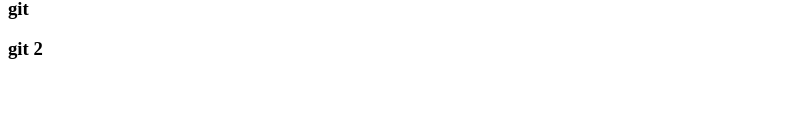
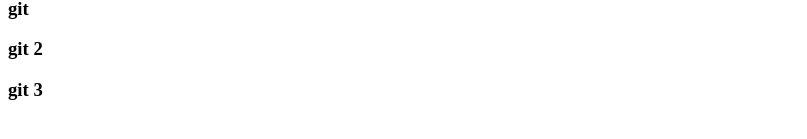
Before and after one commit to shravankumar512/sample, an Angular app: page / in a window 1280 px wide. Shown: the part 405-544 px from the top of the page, without its empty margins (0-807 px from the left). Built offline with nearby package versions, Linux system fonts and the light colour scheme.

Commit message:
h3 git 3 commit

```diff
--- a/src/app/app.component.html
+++ b/src/app/app.component.html
@@ -7,3 +7,4 @@
 </div>
 <h3> git </h3>
 <h3> git 2</h3>
+<h3> git 3</h3>
```
